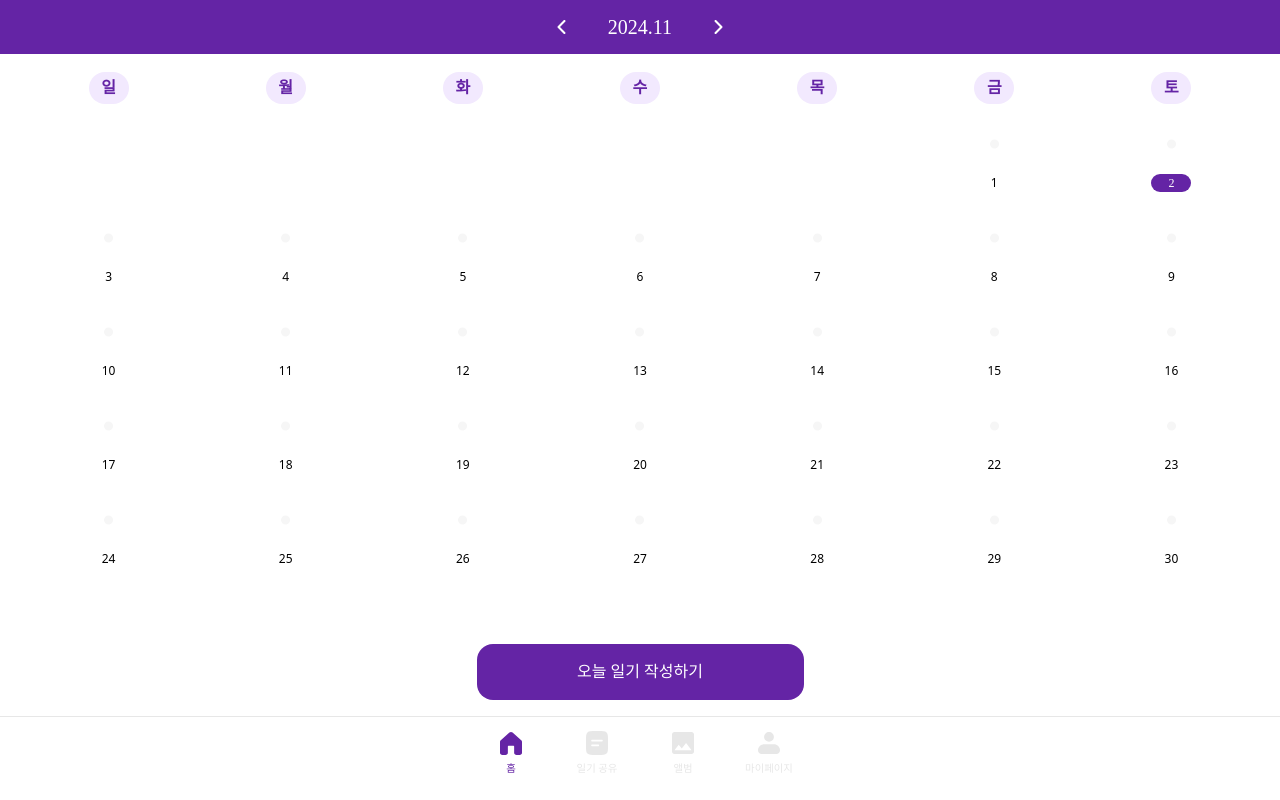
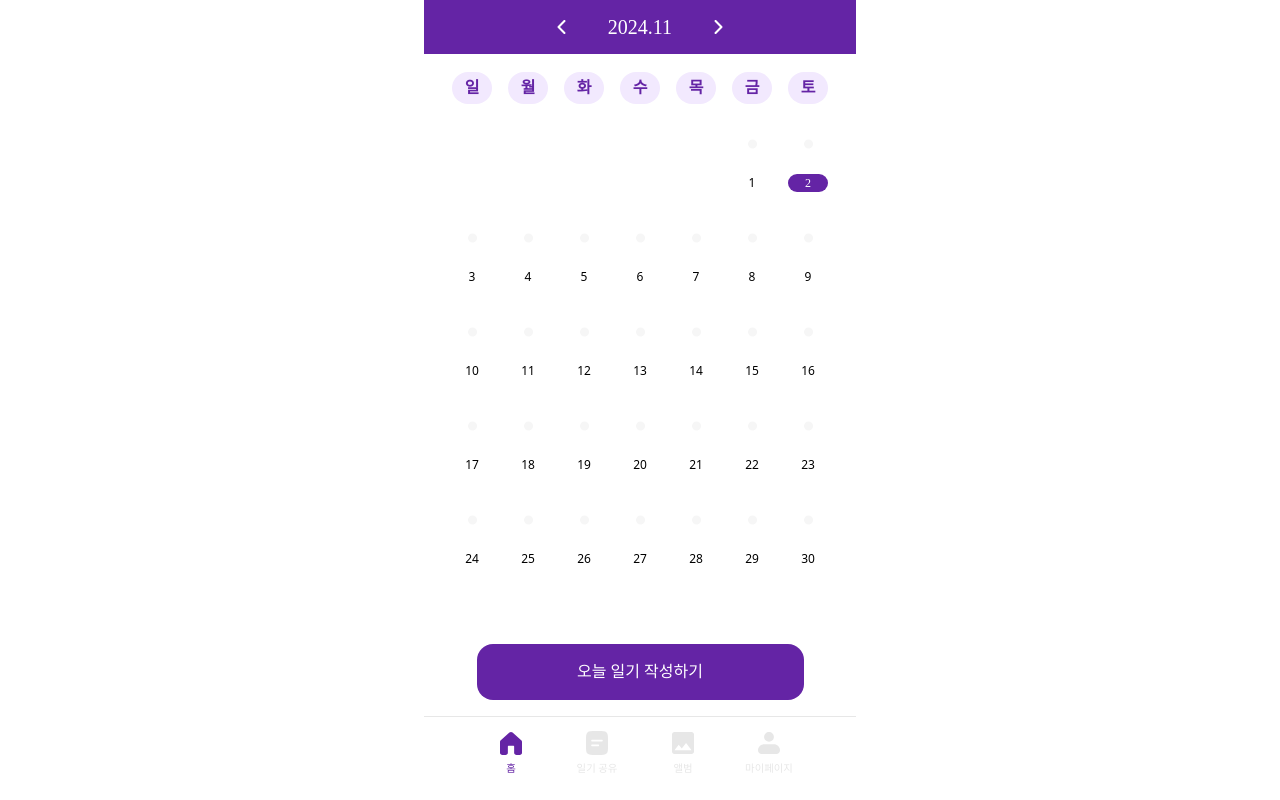
Before and after one commit to Canvas-Diary/Frontend, a React (Vite) app: page / in a window 1280 px wide. Built offline with nearby package versions, Linux system fonts and the light colour scheme; no server answers; a web font is replaced by a local one.

Commit message:
feat: mobile layout 추가

```diff
--- a/src/pages/Layout/Layout.tsx
+++ b/src/pages/Layout/Layout.tsx
@@ -5,6 +5,7 @@ import Album from "../../assets/svg/album.svg?react";
 import Who from "../../assets/svg/who.svg?react";
 import RoutePaths from "../../constants/routePath";
 import Navbar from "../../components/common/Navbar";
+import MobileLayout from "./MobileLayout";
 
 const GNB = [
   { icon: <Home />, label: "홈", path: RoutePaths.home },
@@ -25,10 +26,10 @@ const Layout = () => {
   };
 
   return (
-    <div className="flex h-screen w-screen flex-col">
+    <MobileLayout>
       <Outlet />
       {!shouldDeleteNavBar() && <Navbar NavList={GNB} />}
-    </div>
+    </MobileLayout>
   );
 };
 
--- /dev/null
+++ b/src/pages/Layout/MobileLayout.tsx
@@ -0,0 +1,15 @@
+import { ReactNode } from "react";
+
+interface MobileLayoutProps {
+  children: ReactNode;
+}
+
+const MobileLayout = ({ children }: MobileLayoutProps) => {
+  return (
+    <div className="flex h-screen w-screen items-center justify-center">
+      <div className="flex h-screen w-screen max-w-[27rem] flex-col">{children}</div>
+    </div>
+  );
+};
+
+export default MobileLayout;
--- a/src/pages/write/Layout/DiaryLayout.tsx
+++ b/src/pages/write/Layout/DiaryLayout.tsx
@@ -5,6 +5,7 @@ import RoutePaths from "../../../constants/routePath";
 import { useState } from "react";
 import { createDiaryAndGetId, NewDiaryInfo } from "../../../api/api";
 import { useErrorBoundary } from "react-error-boundary";
+import MobileLayout from "../../Layout/MobileLayout";
 
 const pageOrder = [
   RoutePaths.diaryWrite,
@@ -76,7 +77,7 @@ const DiaryLayout = () => {
   };
 
   return (
-    <div className="flex h-screen w-screen flex-col">
+    <MobileLayout>
       <Appbar
         text="일기 작성"
         backHandler={() => {
@@ -95,7 +96,7 @@ const DiaryLayout = () => {
           bgColor="dark"
         />
       </div>
-    </div>
+    </MobileLayout>
   );
 };
 
```
